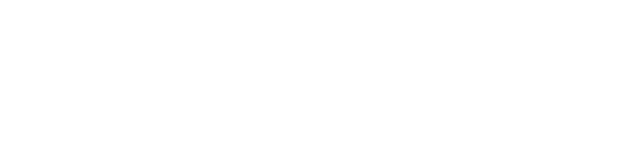
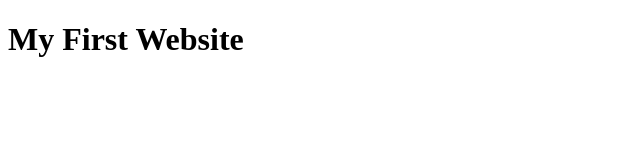
Before and after one commit to mdkaiyum75/my-website, a plain HTML site: page index.html in a window 1280 px wide. Shown: the whole page, without its empty margins (0-640 px from the left). Drawn offline with Linux system fonts and the light colour scheme.

Commit message:
Look mama changed

```diff
--- a/index.html
+++ b/index.html
@@ -4,9 +4,10 @@
     <meta charset="UTF-8">
     <meta http-equiv="X-UA-Compatible" content="IE=edge">
     <meta name="viewport" content="width=device-width, initial-scale=1.0">
-    <title>Document</title>
+    <title>New Change </title>
 </head>
 <body>
 
+    <h1>My First Website</h1>
 </body>
 </html>
```
